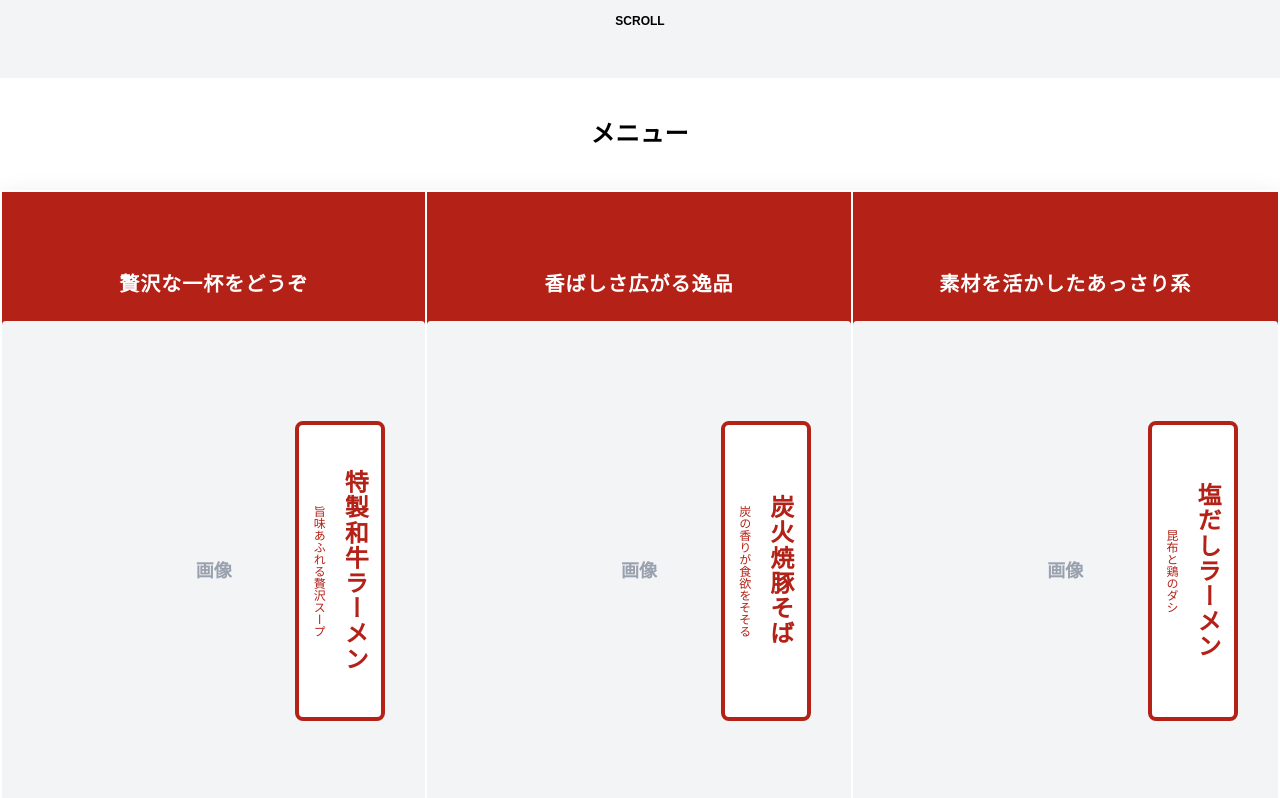
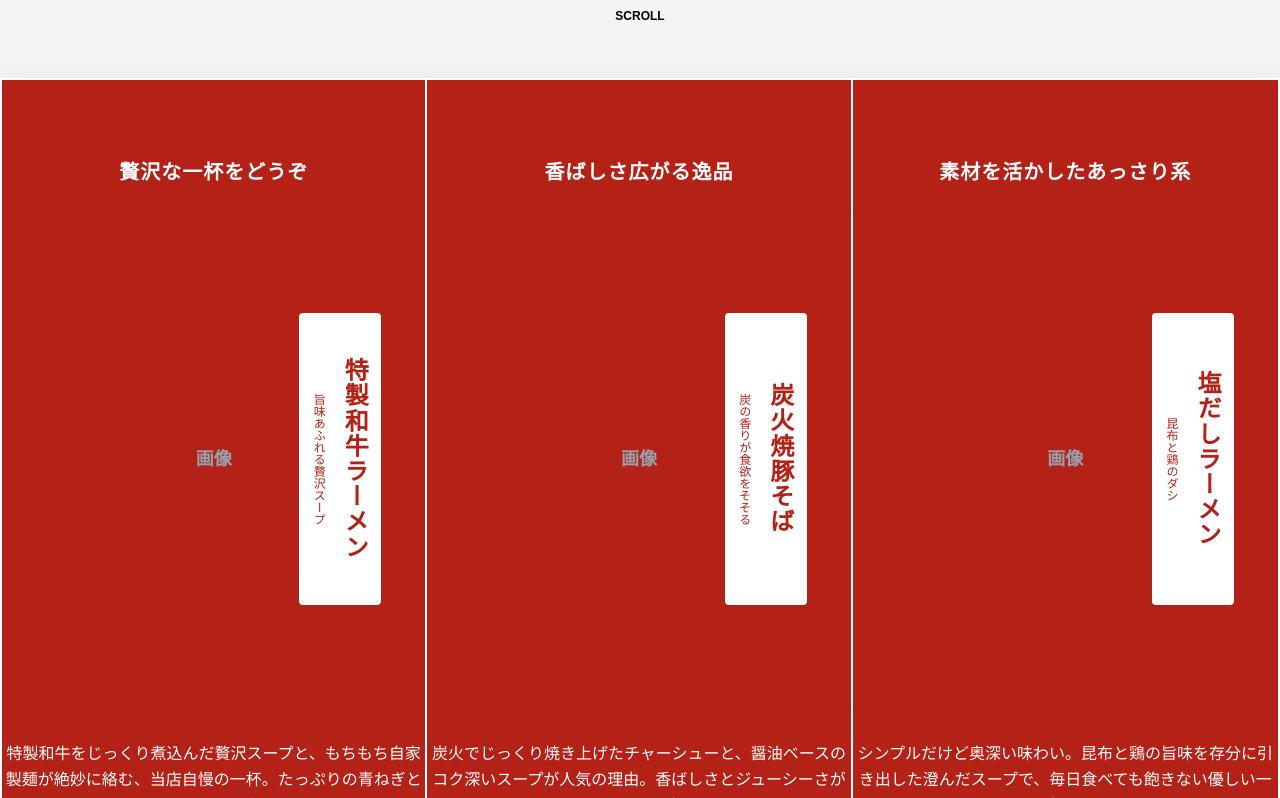
Before and after one commit to koushingnu/wagyu, a Next.js app: page / in a window 1280 px wide. Shown: the part 762-1560 px from the top of the page. Built offline with nearby package versions, Linux system fonts and the light colour scheme.

Commit message:
メニュー微調整

```diff
--- a/components/MenuCard/MenuCard.tsx
+++ b/components/MenuCard/MenuCard.tsx
@@ -40,7 +40,7 @@ export default function MenuCard({
         className="relative flex justify-center w-full mb-8"
         style={{ minHeight: 170 }}
       >
-        <div className="w-full h-[500px] rounded bg-gray-100 flex items-center justify-center mx-auto">
+        <div className="w-full h-[500px] rounded bg-[#B32117] flex items-center justify-center mx-auto">
           <span className="text-gray-400 text-lg font-bold">画像</span>
         </div>
         <div className="absolute right-10 top-1/2 -translate-y-1/2 z-20">
--- a/components/Section/MenuBlock.tsx
+++ b/components/Section/MenuBlock.tsx
@@ -3,12 +3,7 @@ import MenuCardList from "../MenuCardList";
 
 export default function MenuBlock() {
   return (
-    <section className="w-full py-10 bg-white px-0">
-      {" "}
-      {/* px-0で余白消す */}
-      <h2 className="text-2xl font-bold mb-10 text-center tracking-wide">
-        メニュー
-      </h2>
+    <section className="w-full py-0 bg-[#B32117] px-0">
       {/* max-w削除、w-full */}
       <MenuCardList />
     </section>
```
